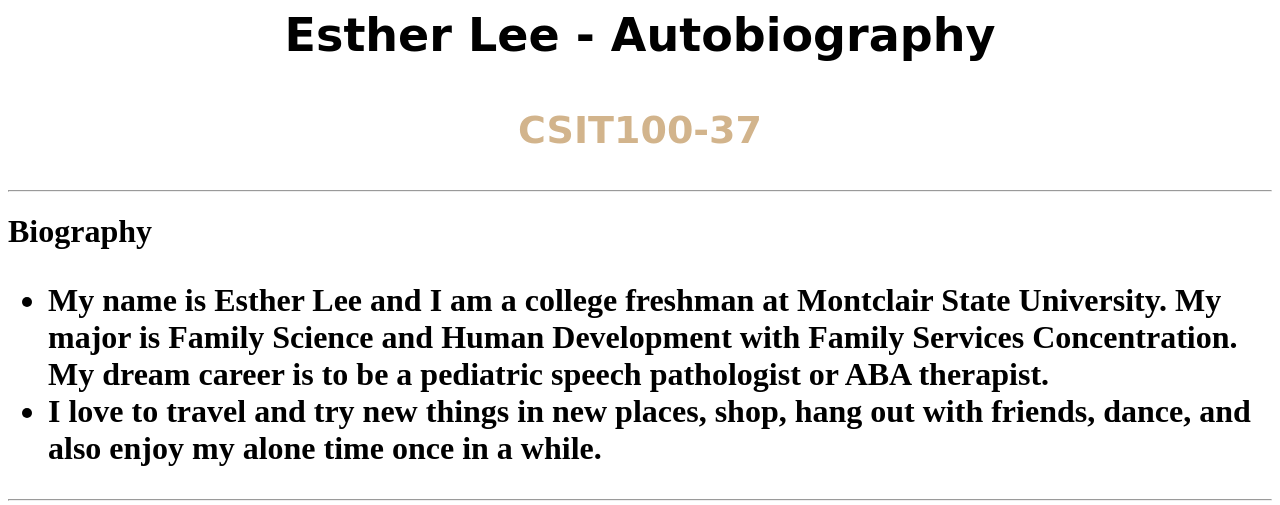
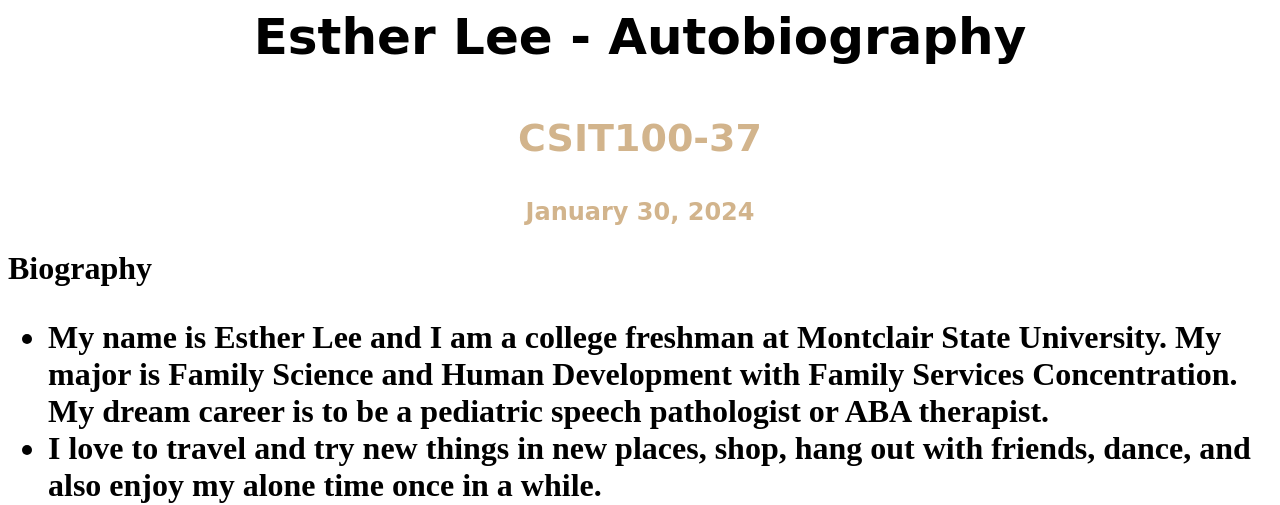
Before and after one commit to leee26/leee26-github.io, a plain HTML site: page index.html in a window 1280 px wide. Shown: the top 505 px of the page. Drawn offline with Linux system fonts and the light colour scheme.

Commit message:
Update index.html

```diff
--- a/index.html
+++ b/index.html
@@ -3,9 +3,9 @@
 <title>Esther Lee Autobiography</title>
 </head>
 <body style=“background-color:rgb(255, 182, 193);”>
-<p style="font: bold 46px cursive;color:hot pink;text-align:center;">Esther Lee - Autobiography</p>
+<p style="font: bold 50px cursive;color:hot pink;text-align:center;">Esther Lee - Autobiography</p>
 <p style="font: bold 38px cursive;color:tan;text-align:center;">CSIT100-37</p>
-  <hr />
+  <p style="font: bold 24px cursive;color:tan;text-align:center;"> January 30, 2024</p>
 <h1>Biography</h!>
 <ul>
 <li>My name is Esther Lee and I am a college freshman at Montclair State University. My major is Family Science and Human Development with Family Services Concentration. My dream career is to be a pediatric speech pathologist or ABA therapist.</li>
```
